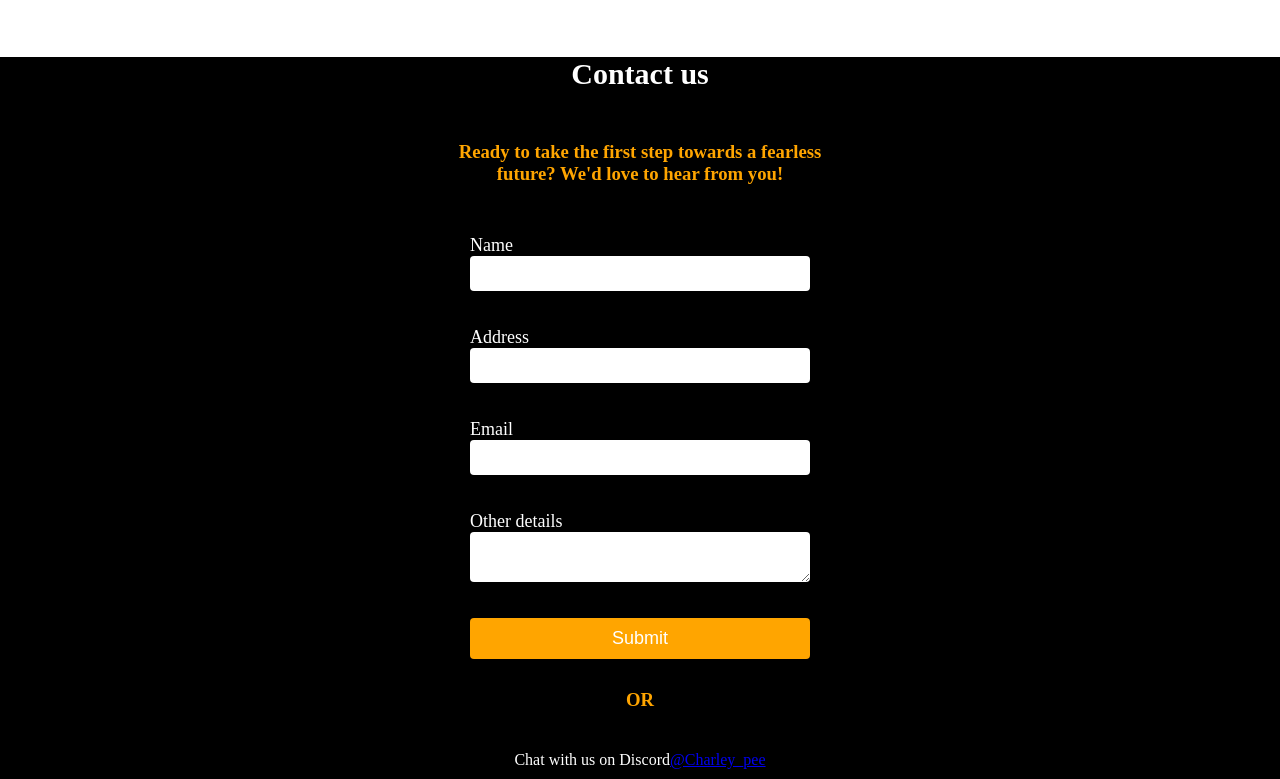
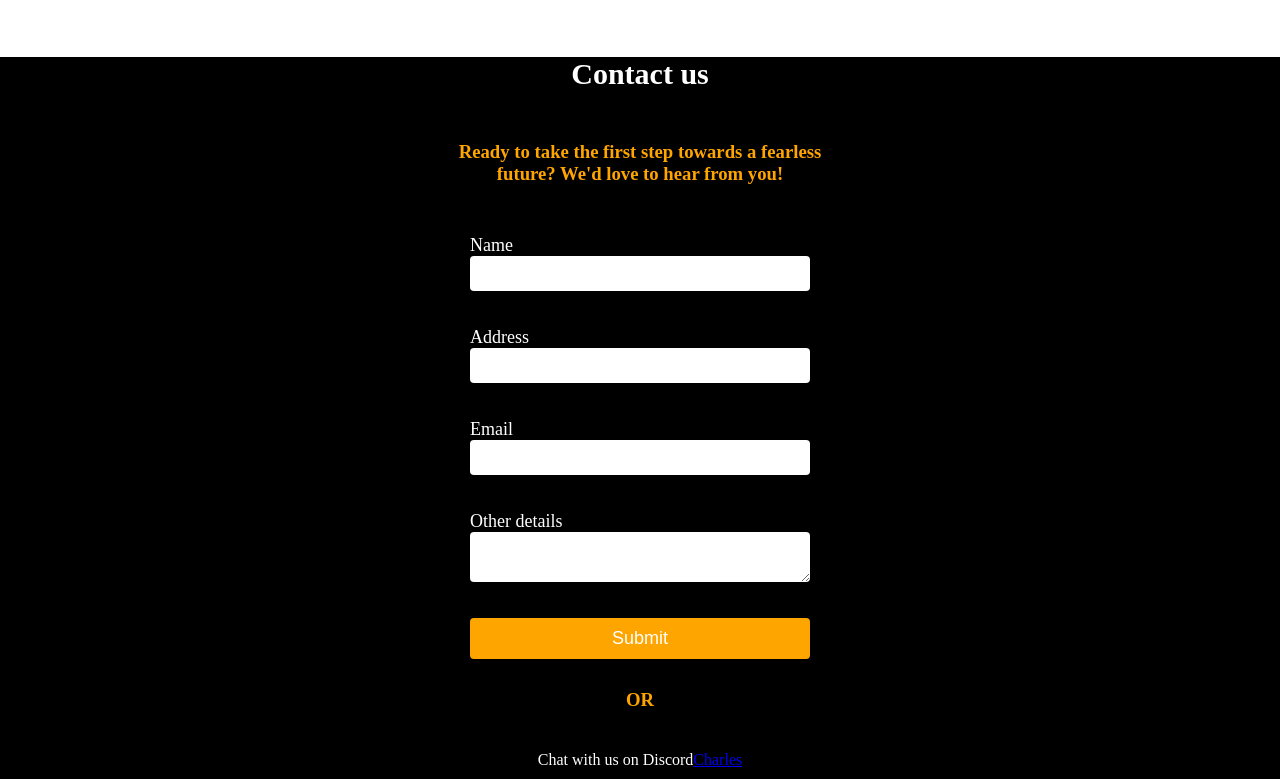
Before and after one commit to Charlie136-ctrl/Fearless, a plain HTML site: page index.html in a window 1280 px wide. Shown: the part 2385-3164 px from the top of the page. Drawn offline with Linux system fonts and the light colour scheme.

Commit message:
Chore: Changed some files

```diff
--- a/index.html
+++ b/index.html
@@ -130,7 +130,7 @@
             <br>
             <button>Submit</button>
             <h3>OR</h3>
-            <p>Chat with us on Discord<a href="https://discord.gg/tHyxdW8V">@Charley_pee</a></p>
+            <p>Chat with us on Discord<a href="https://discord.gg/tHyxdW8V">Charles</a></p>
         </form>
     </section>
     </section>
```
